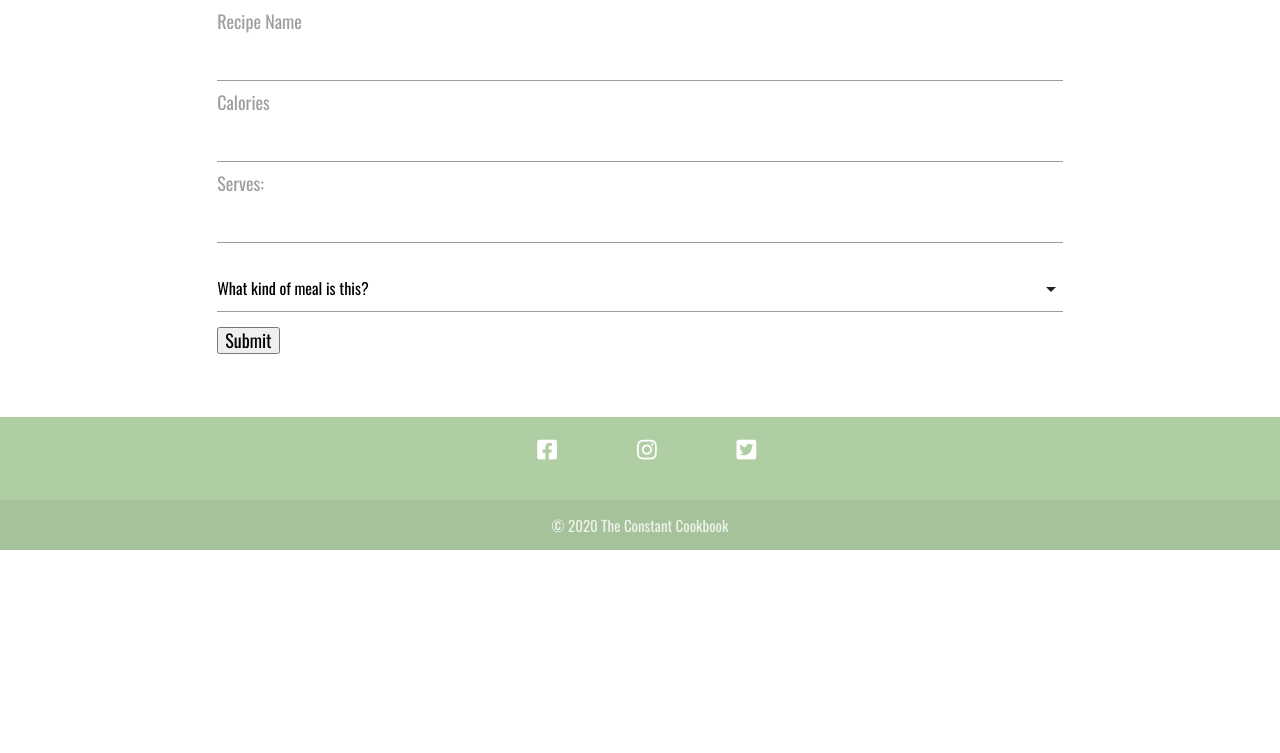
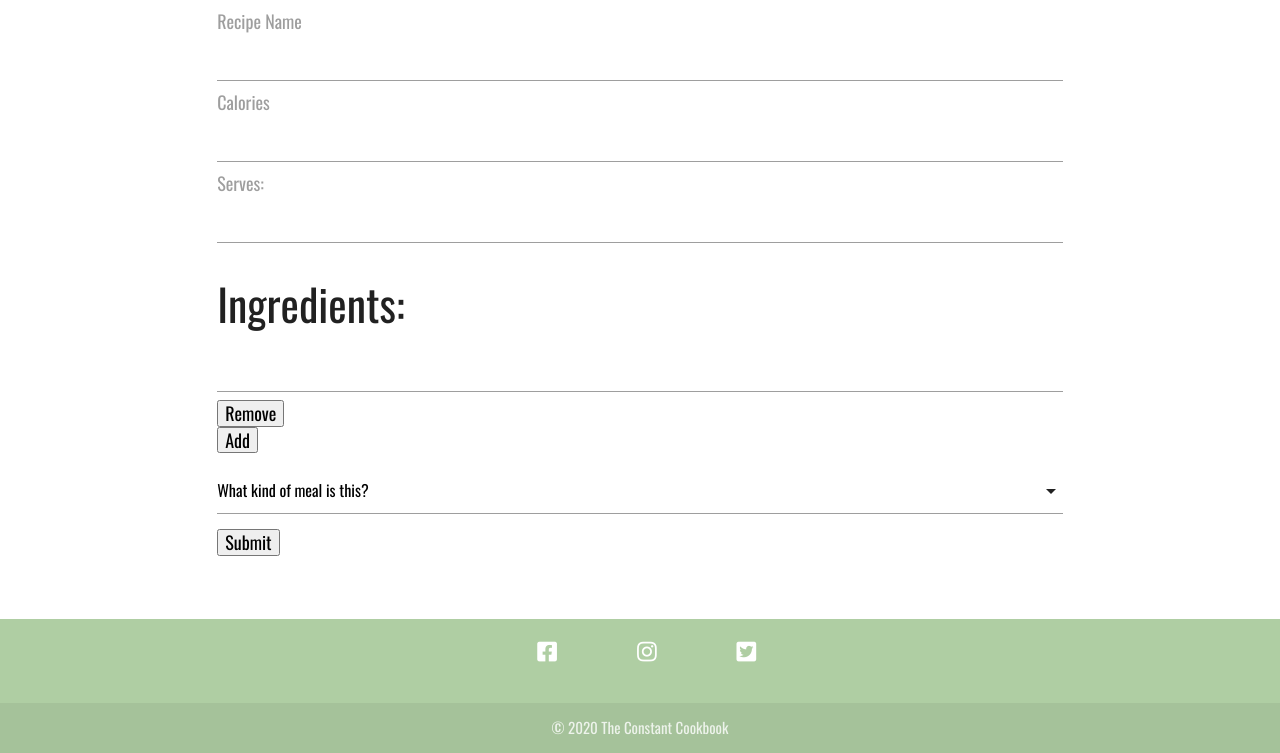
Before and after one commit to MelBiggs/dcd-milestone, a Flask app: page /recipes/create in a window 1280 px wide. Shown: the part 947-1700 px from the top of the page. Before the commit the page ends 1497 px from the top, so only its background shows below. Run offline with Flask 2, Linux system fonts and the light colour scheme; data that the repository does not hold is empty; some libraries are stand-ins or nearby versions.

Commit message:
Added js to index.js and worked on ingredients form

```diff
--- /dev/null
+++ b/static/js/index.js
@@ -0,0 +1,22 @@
+$(document).ready(function(){
+    $('.sidenav').sidenav();
+    $(".dropdown-trigger").dropdown();
+    $('select').formSelect();
+
+
+
+    $("#add-ingredient").on("click", function (e) {
+        // Prevent Default stops the form being submitted after this button is clicked
+        e.preventDefault();
+
+        $('select').formSelect('destroy');
+        $(".ingredient-list-item:last").clone().find("input:text").val("").end().prependTo(this);
+        $('select').formSelect();
+
+    });
+
+    $('.remove-ingredient').on("click", function (e) {
+        e.preventDefault();
+        console.log('clddicjd');
+    });
+});
--- a/templates/base.html
+++ b/templates/base.html
@@ -75,21 +75,6 @@
     <li><a href="{{url_for('create_recipe')}}">Add a recipe</a></li>
   </ul>
 
-
-
-<!--
-	<nav>
-		<div class="nav-wrapper">
-			<ul class="right hide-on-med-and-down sticky-top">
-				<li><a href="{{url_for('get_recipes')}}">Recipes</a></li>
-				 Dropdown Trigger -->
-				<!-- <li><a class="dropdown-trigger" href="#!"
-						data-target="dropdown1">More<i class="material-icons right">arrow_drop_down</i></a></li>
-			</ul>
-		</div> -->
-	<!-- </nav> -->
-	<!-- Main Content  -->
-
 	<main>
 		<section>
 			{% block content %}
@@ -133,24 +118,11 @@
 <script src="https://cdnjs.cloudflare.com/ajax/libs/jquery/3.4.1/jquery.min.js"
 	integrity="sha256-CSXorXvZcTkaix6Yvo6HppcZGetbYMGWSFlBw8HfCJo=" crossorigin="anonymous"></script>
 <script src="https://cdnjs.cloudflare.com/ajax/libs/materialize/1.0.0/js/materialize.min.js"></script>
+<script src="{{url_for('static', filename='js/index.js')}}"></script>
 
 
 {% block js %}
 {% endblock %}
-
-<script>
-	$(".dropdown-trigger").dropdown();
-
-        $(document).ready(function(){
-    $('select').formSelect();
-  });
-
-  <!-- Hamburger Menu  -->
-
-   $(document).ready(function(){
-    $('.sidenav').sidenav();
-  });
-</script>
 </body>
 
 </html>
--- a/templates/partials/_recipes_form.html
+++ b/templates/partials/_recipes_form.html
@@ -1,8 +1,4 @@
-<html>
 
-<head>
-</head>
-    <body>
      <div class="container recipe_form">
         <label for="name">Recipe Name</label>
         <input id="name" name="name" value="{{recipe.name}}"></input>
@@ -12,6 +8,17 @@
 
         <label for="Serving">Serves:</label>
         <input id="serving" name="serving" value="{{recipe.serving}}"></input>
+
+        <h3> Ingredients: </h3>
+        <div id="ingredient-list">
+
+            <div class="ingredient-list-item">
+                <input id="ingredients" class="ingredients" name="ingredients[]" type="text"></input>
+                <button class="remove-ingredient">Remove</button>
+            </div>
+        </div>
+
+        <button id="add-ingredient">Add</button>
 
     <div class="input-field">
       <select id="category" name="category">
@@ -28,7 +35,3 @@
     <input type="submit"></input>
 </div>
 <br></br>
-    </body>
-
-
-</html>
```
Also changed, not shown: templates/index.html (+0 -46 lines), templates/create_recipes.html (line endings or trailing spaces), 1 other file.
